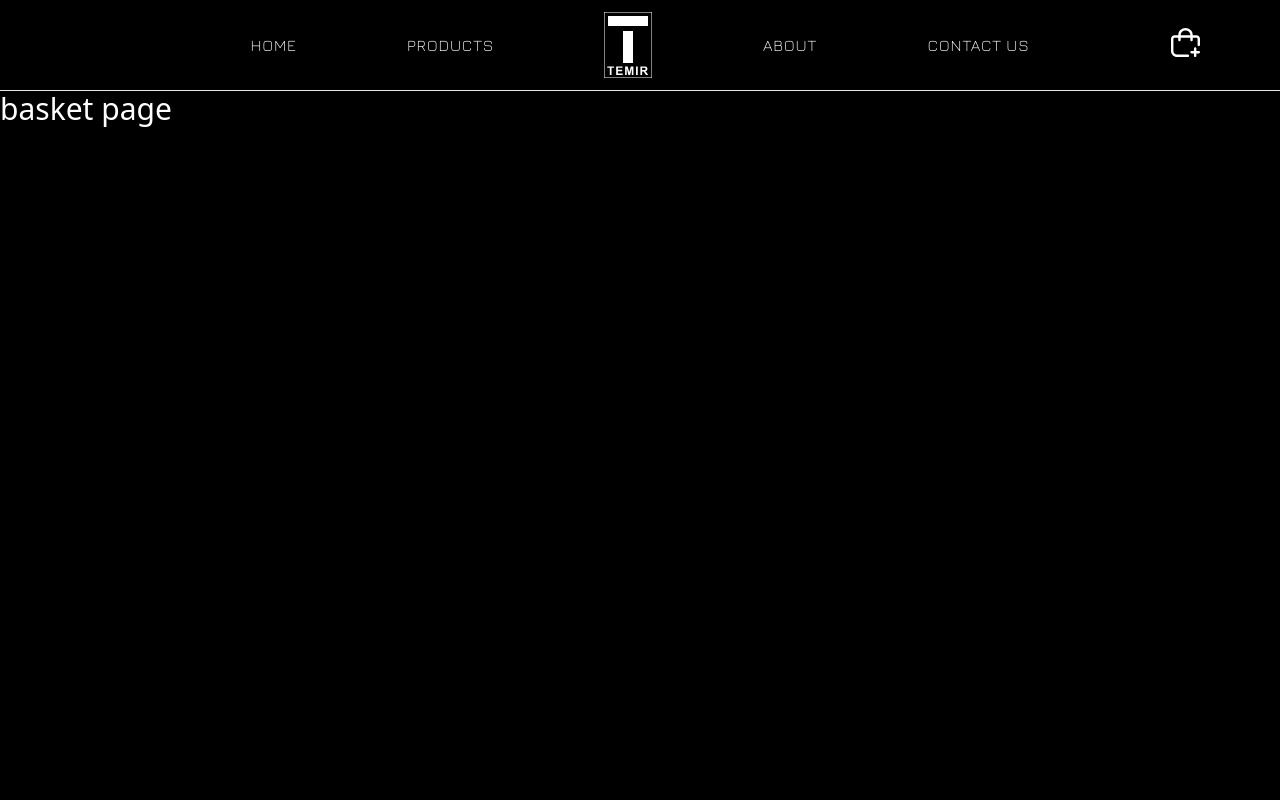
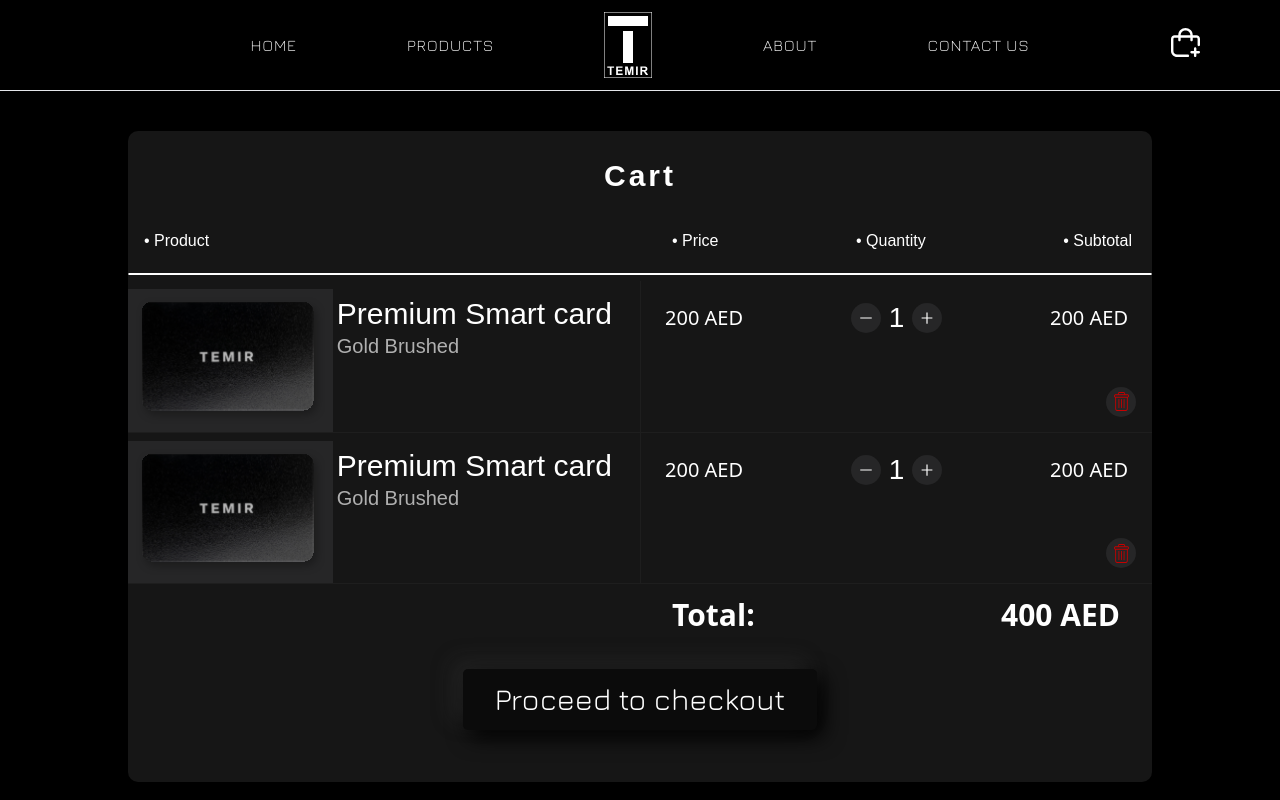
Before and after one commit to maksat-01/temir_new_front, a React (Create React App) app: page /basket in a window 1280 px wide. Shown: the top 800 px of the page. Built offline with nearby package versions, Linux system fonts and the light colour scheme; a web font is replaced by a local one.

Commit message:
add page Basket and components (#25)

```diff
--- a/src/App.tsx
+++ b/src/App.tsx
@@ -12,6 +12,7 @@
 import MediaCardVideos from "./components/media/MediaCardVideo";
 import Company from "./components/compony/Company";
 import ProductDetailPage from "./pages/productDetail/ProductDetailPage";
+import Footer from "./pages/home/Footer";
 import MediaAdmin from "./components/adminMedia/MediaAdmin";
 
 function App() {
@@ -37,6 +38,7 @@
           element={<Media children={<MediaCardVideos />} />}
         />
       </Routes>
+      <Footer/>
     </>
   );
 }
--- a/src/index.css
+++ b/src/index.css
@@ -4,6 +4,7 @@
 
 
 body,html {
+  height: 100%;
   margin: 0;
   padding: 0;
   scroll-behavior: smooth;
@@ -25,3 +26,7 @@
 a,a:hover {
   text-decoration: none;
 }
+
+#root{
+    height: 100%;
+}
--- /dev/null
+++ b/src/pages/basket/BaskTitle.tsx
@@ -0,0 +1,18 @@
+import React from 'react'
+
+const BaskTitle = () => {
+  return (
+    <div className="w-full lg:flex max-xl:hidden py-5">
+      <div className="w-[50%] px-4">
+        <p className="font-[Arial] text-[16px]">• Product</p>
+      </div>
+      <div className="w-[50%] flex justify-between pl-8 pr-5">
+        <p className="font-[Arial] text-[16px]">• Price</p>
+        <p className="font-[Arial] text-[16px]">• Quantity</p>
+        <p className="font-[Arial] text-[16px]">• Subtotal</p>
+      </div>
+    </div>
+  )
+}
+
+export default BaskTitle
--- /dev/null
+++ b/src/pages/basket/BasketCard.tsx
@@ -0,0 +1,61 @@
+import React, { FC } from 'react'
+import { AiOutlineMinus, AiOutlinePlus } from 'react-icons/ai'
+
+//local
+import DeleteBasket from '../../assets/img/basketDelete.svg'
+
+interface IProps {
+  el: any
+}
+
+const BasketCard: FC<IProps> = ({ el }) => {
+  const classesBgRounded =
+    'w-[30px] h-[30px] bg-[rgba(54,54,56,0.5)] rounded-[50%] flex justify-center items-center cursor-pointer'
+  const quantityPrice = +el.quantity * +el.price
+  return (
+    <div className="flex relative" key={el.id}>
+      <div className="lg:w-[50%] max-lg:w-[85%] max-md:w-[60%] flex max-md:flex-col border-b-[1px] border-[#1E1E1E] max-lg:border-[#ffffff] max-lg:py-4">
+        <div className="bg-[rgba(54,54,56,0.5)] p-2 mt-2 w-[40%] max-md:w-[80%] max-md:ml-4 flex items-center justify-center max-lg:rounded-[10px]">
+          <img src={el.image} alt="No_image" className="w-full" />
+        </div>
+        <div className="flex flex-col mx-1 pt-4 max-lg:pt-1 max-lg:mx-4">
+          <h1 className="font-[Arial] font-normal lg:text-[30px] lg:leading-[34px] max-lg:text-[26px] max-xl:leading-[30px] max-md:text-[22px]">
+            {el.name}
+          </h1>
+          <p className="font-[Arial] font-normal text-[20px] max-md:text-[14px] text-[#B0B0B0]">
+            {el.view}
+          </p>
+        </div>
+      </div>
+      <div className="lg:w-[50%] max-lg:w-[25%] max-md:w-[40%] flex flex-col lg:border-l-[1px] border-b-[1px] border-solid border-[#1E1E1E] max-lg:border-[#ffffff] max-lg:py-4">
+        <div className="flex lg:justify-between lg:items-center max-lg:flex-col-reverse max-lg:items-end max-md:flex-col max-lg:flex-1 px-6 pt-4 max-md:pl-0 max-md:pr-4">
+          <p className="uppercase text-[20px] max-lg:hidden">{el.price} AED</p>
+          <p className="lg:hidden max-lg:flex max-lg:absolute max-lg:left-[33%] top-[58%] max-md:static max-md:my-2 uppercase text-[#363638] text-[18px] max-md:text-[15px] font-[600]">
+            {el.quantity + ' x ' + el.price} AED
+          </p>
+          <div className="flex items-center max-md:my-1">
+            <span className={`${classesBgRounded}`}>
+              <AiOutlineMinus />
+            </span>
+            <p className="font-[Arial] text-[28px] font-normal px-2">
+              {el.quantity}
+            </p>
+            <span className={`${classesBgRounded}`}>
+              <AiOutlinePlus />
+            </span>
+          </div>
+          <p className="uppercase text-[20px]">{quantityPrice} AED</p>
+        </div>
+        <div className="px-4">
+          <div
+            className={`${classesBgRounded} absolute bottom-4 right-4 max-lg:left-[33%] max-md:left-[91%]`}
+          >
+            <img src={DeleteBasket} alt="delete " />
+          </div>
+        </div>
+      </div>
+    </div>
+  )
+}
+
+export default BasketCard
--- /dev/null
+++ b/src/pages/basket/BasketEmpty.tsx
@@ -0,0 +1,13 @@
+import React from 'react'
+
+const BasketEmpty = () => {
+  return (
+    <div className="py-10 my-8">
+      <h1 className="text-[rgba(255,255,255,0.5)] text-[20px] font-[Arial] text-center">
+        Your cart is currently empty.
+      </h1>
+    </div>
+  )
+}
+
+export default BasketEmpty
--- /dev/null
+++ b/src/pages/basket/BasketTotal.tsx
@@ -0,0 +1,14 @@
+import React from 'react'
+
+const BasketTotal = () => {
+  return (
+    <div className="w-full flex justify-end py-2">
+      <div className="w-[50%] max-md:w-full flex justify-between items-center px-8">
+        <p className="font-[900] text-[30px]">Total:</p>
+        <p className="font-[900] text-[30px] uppercase">400 AED</p>
+      </div>
+    </div>
+  )
+}
+
+export default BasketTotal
--- a/src/pages/basket/basket.tsx
+++ b/src/pages/basket/basket.tsx
@@ -1,11 +1,77 @@
-import React from 'react';
+import React, { FC } from 'react'
+import { useNavigate } from 'react-router-dom'
 
-const Basket = () => {
-    return (
-        <div>
-            <h1 className='text-3xl text-white'>basket page</h1>
+//local
+import TemirBlack from '../../assets/img/card1.svg'
+import BasketCard from './BasketCard'
+import BasketEmpty from './BasketEmpty'
+import BasketTotal from './BasketTotal'
+import BaskTitle from './BaskTitle'
+
+const Basket: FC = () => {
+  const navigate = useNavigate()
+  const basket: any[] = [
+    {
+      id: 1,
+      image: TemirBlack,
+      name: 'Premium Smart card',
+      view: 'Gold Brushed',
+      price: 200,
+      quantity: 1,
+    },
+    {
+      id: 2,
+      image: TemirBlack,
+      name: 'Premium Smart card',
+      view: 'Gold Brushed',
+      price: 200,
+      quantity: 1,
+    },
+  ]
+  const ClassesBtn =
+    'font-[Jura] text-[30px] bg-[#0B0B0B] shadow-[-10.93px_-8.94274px_20.8664px_rgba(72,72,72,0.25),5.96183px_6.95546px_20.8664px_#000000] rounded-[5px] py-2 px-8 hover:scale-110 hover:bg-transparent transition duration-500 ease-in-out'
+  const returnProduct = () => {
+    navigate('/products')
+  }
+  const proceedCheckout = () => {
+    navigate('/')
+  }
+  return (
+    <section>
+      <div className="lg:w-[80%] max-lg:w-[90%] mx-auto pt-10 pb-6">
+        <div className="bg-[#161616] rounded-[10px] shadow-[0px_10px_30px_rgba(0,0,0,0.25)] pb-10">
+          <h1 className="font-[Arial] pt-6 pb-3 font-[900] text-[30px] leading-[42px] tracking-widest text-center">
+            Cart
+          </h1>
+          <div>
+            {basket.length > 0 && <BaskTitle />}
+            <div className="relative w-full py-2">
+              <div className="before:content-[''] absolute border border-white rounded-sm top-0 left-0 right-0"></div>
+              <div>
+                {basket.length ? (
+                  basket.map((el) => <BasketCard el={el} key={el.id} />)
+                ) : (
+                  <BasketEmpty />
+                )}
+              </div>
+              {basket.length > 0 && <BasketTotal />}
+            </div>
+          </div>
+          <div className="flex justify-center items-center py-3 mt-1">
+            {basket.length > 0 ? (
+              <button className={`${ClassesBtn}`} onClick={proceedCheckout}>
+                Proceed to checkout
+              </button>
+            ) : (
+              <button className={`${ClassesBtn}`} onClick={returnProduct}>
+                Return to products
+              </button>
+            )}
+          </div>
         </div>
-    );
-};
+      </div>
+    </section>
+  )
+}
 
-export default Basket;
+export default Basket
--- a/src/pages/home/home.tsx
+++ b/src/pages/home/home.tsx
@@ -18,7 +18,6 @@
             <ThreeNumber/>
             <Contact/>
             <MallEmirate/>
-            <Footer/>
         </>
     );
 };
```
Also changed, not shown: src/assets/img/basketDelete.svg (added).
